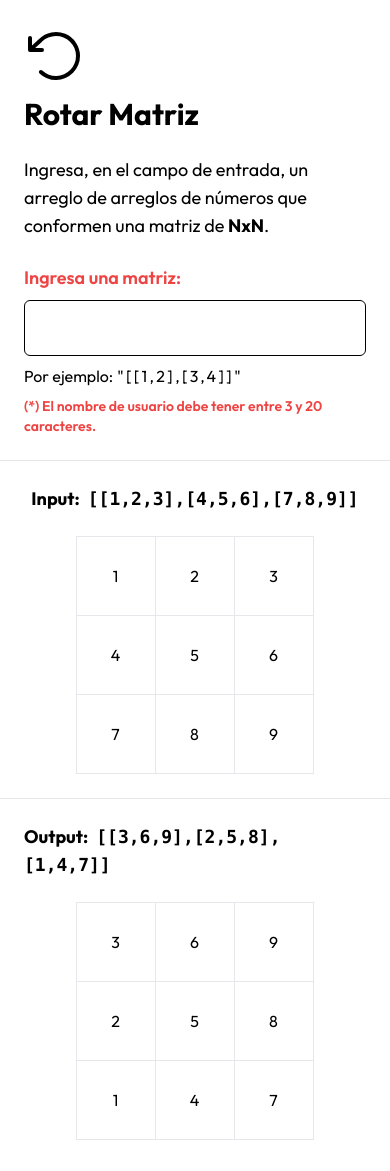
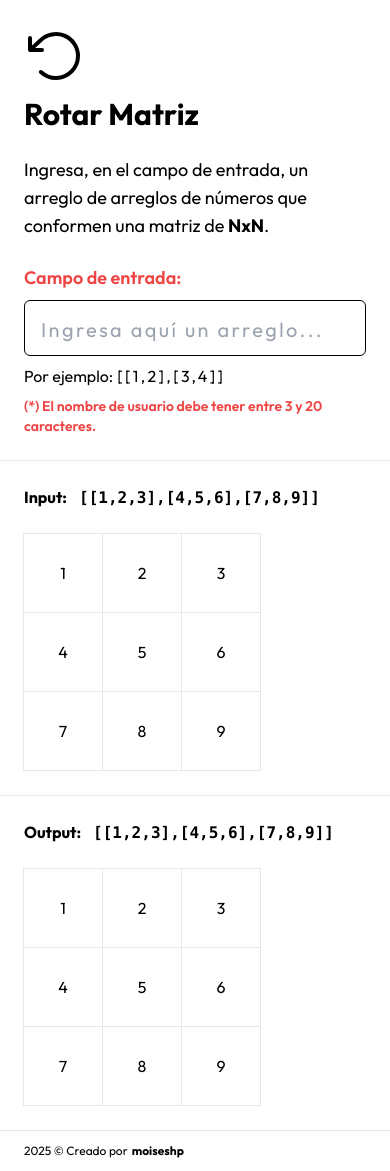
Before and after one commit to moiseshp/delosi-technicaltest, a Next.js app: page / in a window 390 px wide. Built offline with nearby package versions, Linux system fonts and the light colour scheme.

Commit message:
refactor: responsive and page client added

```diff
--- a/src/app/layout.tsx
+++ b/src/app/layout.tsx
@@ -7,8 +7,6 @@ const baseFont = BaseFont({
   display: 'swap',
   weight: ['400', '600', '700'],
 });
-
-export { baseFont };
 
 export const metadata: Metadata = {
   title: 'Prueba Técnica - Delosi',
--- /dev/null
+++ b/src/app/page.client.tsx
@@ -0,0 +1,73 @@
+'use client';
+import { GridDisplay, GridDisplayLabel } from '@/components/ui/grid-display';
+import * as React from 'react';
+
+export const PageClient = () => {
+  return (
+    <React.Fragment>
+      <div className="lg:col-start-1 lg:row-start-2 lg:flex lg:justify-center border-b">
+        <section className="lg:max-w-lg p-6 pt-0 lg:p-0 lg:pt-6 flex flex-col gap-2 flex-1">
+          <label
+            htmlFor="input-matrix"
+            id="matrix-label"
+            className="font-semibold text-lg text-red-500"
+          >
+            Campo de entrada:
+          </label>
+          <input
+            type="text"
+            id="input-matrix"
+            name="matrix"
+            aria-labelledby="matrix-label"
+            aria-describedby="matrix-help"
+            placeholder="Ingresa aquí un arreglo..."
+            className="w-full border border-black rounded-md px-4 text-2xl focus:border-none font-semibold tracking-widest h-14 leading-10 placeholder:text-xl placeholder:font-normal"
+          />
+          <p id="matrix-help">
+            Por ejemplo:
+            <span className="ml-1 tracking-[0.15em]">[[1,2],[3,4]]</span>
+          </p>
+          <p id="matrix-help" className="text-sm text-red-500 font-semibold">
+            (*) El nombre de usuario debe tener entre 3 y 20 caracteres.
+          </p>
+        </section>
+      </div>
+      <div className="lg:border-l border-b p-6 lg:flex lg:items-center lg:justify-center lg:relative">
+        <GridDisplayLabel
+          className="lg:absolute lg:left-6 lg:top-6"
+          label="Input:"
+          data={[
+            [1, 2, 3],
+            [4, 5, 6],
+            [7, 8, 9],
+          ]}
+        />
+        <GridDisplay
+          data={[
+            [1, 2, 3],
+            [4, 5, 6],
+            [7, 8, 9],
+          ]}
+        />
+      </div>
+      <div className="lg:border-l border-b p-6 lg:flex lg:items-center lg:justify-center lg:relative">
+        <GridDisplayLabel
+          className="lg:absolute lg:left-6 lg:top-6"
+          label="Output:"
+          data={[
+            [1, 2, 3],
+            [4, 5, 6],
+            [7, 8, 9],
+          ]}
+        />
+        <GridDisplay
+          data={[
+            [1, 2, 3],
+            [4, 5, 6],
+            [7, 8, 9],
+          ]}
+        />
+      </div>
+    </React.Fragment>
+  );
+};
--- a/src/app/page.tsx
+++ b/src/app/page.tsx
@@ -1,12 +1,15 @@
+import * as React from 'react';
 import { ArrowCounterClockwiseIcon } from '@/components/icons/arrow-counter-clockwise';
-import { MatrixGrid } from '@/components/ui/matrix-grid';
+import { AppCredits } from '@/components/ui/app-credits';
+import { PageClient } from './page.client';
 
 export default function Home() {
   return (
-    <div className="flex-grow md:grid md:grid-cols-2 md:grid-rows-2">
-      <div className="md:row-span-2 md:flex md:items-center md:justify-center md:border-r border-b md:border-b-0 p-6">
-        <section className="md:max-w-lg flex flex-col gap-6">
-          <header className="flex flex-col gap-2 md:gap-4">
+    <React.Fragment>
+      <main className="lg:flex-grow lg:grid lg:grid-cols-2 lg:grid-rows-2">
+        <div className="lg:flex lg:justify-center lg:items-end">
+          <section className="lg:max-w-lg flex flex-col gap-6 p-6 lg:p-0">
+            <header className="flex flex-col gap-2 lg:gap-4">
               <ArrowCounterClockwiseIcon className="w-16 h-16" />
               <h1 className="font-bold text-3xl">Rotar Matriz</h1>
             </header>
@@ -14,52 +17,13 @@ export default function Home() {
               Ingresa, en el campo de entrada, un arreglo de arreglos de números
               que conformen una matriz de <strong>NxN</strong>.
             </p>
-
-          <div className="flex flex-col gap-2">
-            <label
-              htmlFor="input-matrix"
-              id="matrix-label"
-              className="font-semibold text-lg text-red-500"
-            >
-              Ingresa una matriz:
-            </label>
-            <input
-              type="text"
-              id="input-matrix"
-              name="matrix"
-              aria-labelledby="matrix-label"
-              aria-describedby="matrix-help"
-              className="w-full border border-black rounded-md px-4 text-2xl focus:border-none font-semibold tracking-widest h-14"
-            />
-            <p id="matrix-help">
-              Por ejemplo:
-              <span className="ml-1 tracking-[0.15em]">
-                &quot;[[1,2],[3,4]]&quot;
-              </span>
-            </p>
-            <p id="matrix-help" className="text-sm text-red-500 font-semibold">
-              (*) El nombre de usuario debe tener entre 3 y 20 caracteres.
-            </p>
-          </div>
           </section>
         </div>
-      <MatrixGrid
-        className="border-b"
-        text="Input"
-        items={[
-          [1, 2, 3],
-          [4, 5, 6],
-          [7, 8, 9],
-        ]}
-      />
-      <MatrixGrid
-        text="Output"
-        items={[
-          [3, 6, 9],
-          [2, 5, 8],
-          [1, 4, 7],
-        ]}
-      />
-    </div>
+        <PageClient />
+      </main>
+      <footer className="py-3 px-6 text-xs lg:text-center">
+        <AppCredits />
+      </footer>
+    </React.Fragment>
   );
 }
--- /dev/null
+++ b/src/components/ui/app-credits.tsx
@@ -0,0 +1,15 @@
+export const AppCredits = () => {
+  return (
+    <p>
+      2025 &copy; Creado por
+      <a
+        href="https://moiseshp.dev"
+        target="_blank"
+        title="Ir a página de moiseshp"
+        className="ml-1"
+      >
+        <strong>moiseshp</strong>
+      </a>
+    </p>
+  );
+};
--- /dev/null
+++ b/src/components/ui/grid-display.tsx
@@ -0,0 +1,46 @@
+interface GridDisplayLabelProps extends React.HTMLAttributes<HTMLDivElement> {
+  label: string;
+  data: number[][];
+}
+
+export const GridDisplayLabel: React.FC<GridDisplayLabelProps> = ({
+  label,
+  data,
+  className,
+  ...props
+}) => {
+  return (
+    <div className={className} {...props}>
+      <p className="md:text-lg font-bold mb-6" aria-label="Input data">
+        {label}
+        <code className="ml-3" aria-describedby="input-description">
+          {JSON.stringify(data)}
+        </code>
+      </p>
+      <p id="input-description" className="sr-only">
+        A matrix of numbers from 1 to 9.
+      </p>
+    </div>
+  );
+};
+
+export const GridDisplay = ({ data }: { data: number[][] }) => {
+  return (
+    <div role="table" aria-label="Data grid">
+      {data.map((row, rowIndex) => (
+        <div key={rowIndex} role="row" className="flex">
+          {row.map((cell, cellIndex) => (
+            <div
+              key={cellIndex}
+              role="cell"
+              data-testid={`cell-${rowIndex}-${cellIndex}`}
+              className="flex items-center justify-center border w-20 h-20 -ml-[1px] -mt-[1px]"
+            >
+              {cell}
+            </div>
+          ))}
+        </div>
+      ))}
+    </div>
+  );
+};
--- a/src/components/ui/matrix-grid.tsx
+++ /dev/null
@@ -1,29 +0,0 @@
-import { cn } from '@/lib/utils';
-
-interface MatrixGridProps extends React.HTMLAttributes<HTMLDivElement> {
-  text: string;
-  items?: number[][] | null;
-}
-
-export const MatrixGrid: React.FC<MatrixGridProps> = ({ text, items = [], className }) => {
-  return (
-    <div className={cn('flex flex-col items-center justify-center relative p-6', className)}>
-      <div className="md:absolute md:left-6 md:top-6 mb-6 md:mb-0">
-        <p className="text-lg font-bold">
-          {text}:{!!items?.length && <code className="ml-2">{JSON.stringify(items)}</code>}
-        </p>
-      </div>
-      <figure>
-        {items?.map((row, index) => (
-          <div key={index} className="flex">
-            {row.map((value) => (
-              <div key={value} className="flex items-center justify-center border w-20 h-20 -ml-[1px] -mt-[1px]">
-                {value}
-              </div>
-            ))}
-          </div>
-        ))}
-      </figure>
-    </div>
-  );
-};
```
Lines whose indentation alone changed are shown as unchanged.
